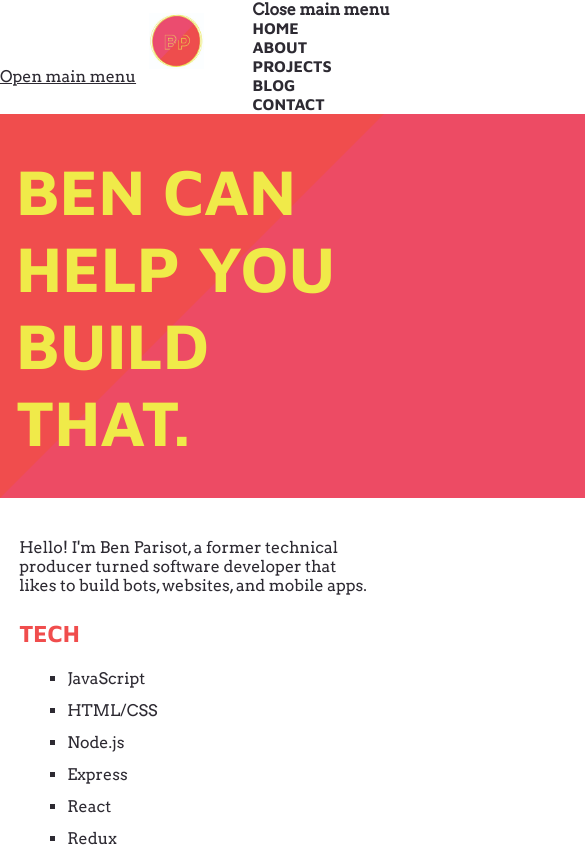
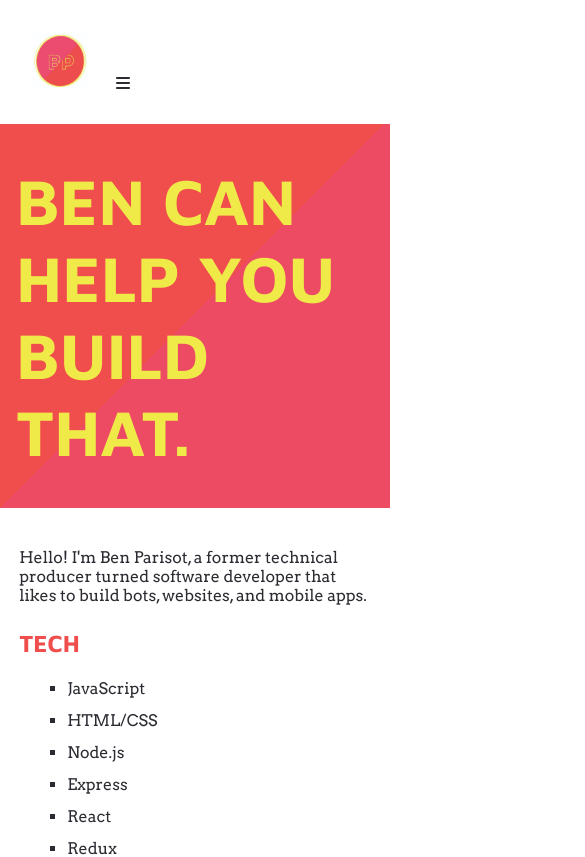
Before and after one commit to BenParisot/portfolio-site, a React (Create React App) app: page / in a window 390 px wide. Shown: the top 857 px of the page, 585 px wide, since content can reach past the window. Built offline with nearby package versions, Linux system fonts and the light colour scheme.

Commit message:
hamburger menu working

```diff
--- a/public/index.html
+++ b/public/index.html
@@ -22,6 +22,7 @@
     <title>Ben Parisot | Full Stack JavaScript Developer</title>
     <meta name="description" content="Ben Parisot is a full stack JavaScript developer working in the Node, React/Redux, MongoDB, and Express.">
     <link href="https://fonts.googleapis.com/css?family=Arvo|Maven+Pro:400,700&display=swap" rel="stylesheet">
+    <script src="https://kit.fontawesome.com/2bd6d06940.js"></script>
   </head>
   <body>
     <noscript>You need to enable JavaScript to run this app.</noscript>
--- a/src/App.css
+++ b/src/App.css
@@ -45,12 +45,171 @@ button {
   margin: .8rem;
 }
 
+/* Screen reader only */
+.sr-only {
+  position: absolute;
+  width: 1px;
+  height: 1px;
+  padding: 0;
+  margin: -1px;
+  overflow: hidden;
+  clip: rect(0,0,0,0);
+  border: 0;
+}
+
+/* Button styling */
+.menu-toggle {
+  display: inline-block;
+  padding: .75em 15px;
+  line-height: 1em;
+  font-size: 1em;
+  color: #333;
+}
+
+.menu-toggle:hover,
+.menu-toggle:focus {
+  color: #c00;
+}
+
+/*
+ Default styles + Mobile first
+ Offscreen menu style
+*/
+.main-menu {
+  position: absolute;
+  display: none;
+  left: -200px;
+  top: 0;
+  height: 100%;
+  overflow-y: scroll;
+  overflow-x: visible;
+  transition: left 0.3s ease,
+    	box-shadow 0.3s ease;
+  z-index: 999;
+}
+
+.main-menu ul {
+  list-style: none;
+  margin: 0;
+  padding: 2.5em 0 0;
+  /* Hide shadow w/ -8px while 'closed' */
+  -webkit-box-shadow: -8px 0 8px rgba(0,0,0,.5);
+     -moz-box-shadow: -8px 0 8px rgba(0,0,0,.5);
+          box-shadow: -8px 0 8px rgba(0,0,0,.5);
+  min-height: 100%;
+  width: 200px;
+  background: #1a1a1a;
+}
+
+.main-menu a {
+  display: block;
+  padding: .75em 15px;
+  line-height: 1em;
+  font-size: 1em;
+  color: #fff;
+  text-decoration: none;
+  border-bottom: 1px solid #383838;
+}
+
+.main-menu li:first-child a {
+  border-top: 1px solid #383838;
+}
+
+.main-menu a:hover,
+.main-menu a:focus {
+  background: #333;
+  text-decoration: underline;
+}
+
+.main-menu .menu-close {
+  position: absolute;
+  right: 0;
+  top: 0;
+}
+
+
+/*
+ More to come here...
+*/
+
+/*
+ On small devices, allow it to toggle...
+*/
+/*
+ :target for non-JavaScript
+ [aria-expanded] will be used if/when JavaScript is added to improve interaction, though it's completely optional.
+*/
+.main-menu:target,
+.main-menu[aria-expanded="true"] {
+  display: block;
+  left: 0;
+  outline: none;
+  -moz-box-shadow: 3px 0 12px rgba(0,0,0,.25);
+  -webkit-box-shadow: 3px 0 12px rgba(0,0,0,.25);
+  box-shadow: 3px 0 12px rgba(0,0,0,.25);
+}
+
+.main-menu:target .menu-close,
+.main-menu[aria-expanded="true"] .menu-close {
+  z-index: 1001;
+}
+
+.main-menu:target ul,
+.main-menu[aria-expanded="true"] ul {
+  position: relative;
+  z-index: 1000;
+}
+
+/*
+ We could us `.main-menu:target:after`, but
+ it wouldn't be clickable.
+*/
+.main-menu:target + .backdrop,
+.main-menu[aria-expanded="true"] + .backdrop{
+  position: absolute;
+  display: block;
+  left: 0;
+  top: 0;
+  width: 100%;
+  height: 100%;
+  z-index: 998;
+  background: #000;
+  background: rgba(0,0,0,.85);
+  cursor: default;
+}
+
+@supports (position: fixed) {
+  .main-menu,
+  .main-menu:target + .backdrop,
+  .main-menu[aria-expanded="true"] + .backdrop{
+    position: fixed;
+  }
+}
+
+
+/*
+ Demo purposes only
+*/
+*,
+*:before,
+*:after {
+  box-sizing: border-box;
+}
+
+header {
+  padding: 20px;
+  display: flex;
+  align-items: baseline;
+}
+
+
+/*
 header {
   display: flex;
   justify-content: space-between;
-}
+} */
 
-header nav li {
+/* header nav li {
   list-style: none;
   text-transform: uppercase;
 }
@@ -60,7 +219,7 @@ header nav a {
   color: #2D2A32;
   font-weight: bold;
   font-family: 'Maven Pro', sans-serif;
-}
+} */
 
 .social-links {
   display: none;
--- a/src/components/About.js
+++ b/src/components/About.js
@@ -3,7 +3,7 @@ import ben from '../assets/ben-parisot-styled.jpg';
 
 export default function About() {
     return (
-        <section className="about">
+        <section id="about" className="about">
             <section className="about-left">
                 <img src={ben} alt="Ben Parisot JavaScript Developer" />
                 <section className="introduction">
--- a/src/components/Contact.js
+++ b/src/components/Contact.js
@@ -2,7 +2,7 @@ import React from 'react';
 
 export default function Contact() {
     return (
-        <section className="contact">
+        <section id="contact" className="contact">
             <h2>Contact Me:</h2>
             <section className="contact-row">
                 <section className="contact-info">
--- a/src/components/Header.js
+++ b/src/components/Header.js
@@ -8,16 +8,17 @@ import icon from '../assets/icon.jpg';
 export default function Header() {
     return (
        <header id="header" className="header">
+                 <img className="logo-desktop" id="home" style={{ height: '75px', margin: 'auto' }} src={headerLogo} alt="Ben Parisot Logo" />
+        <img className="logo-mobile" src={icon} alt="Ben Parisot Logo small" />
         <a href="#main-menu"
           id="main-menu-toggle"
           className="menu-toggle"
           aria-label="Open main menu">
             <span className="sr-only">Open main menu</span>
             <span className="fa fa-bars" aria-hidden="true"></span>
-          <img className="logo-desktop" id="home" style={{ height: '75px', margin: 'auto' }} src={headerLogo} alt="Ben Parisot Logo" />
-          <img className="logo-mobile" src={icon} alt="Ben Parisot Logo small" />
         </a>
-        <nav id="main-menu" className="main-menu" aria-label="main menu">
+
+        <nav id="main-menu" className="main-menu" aria-label="Main menu">
           <a href="#main-menu-toggle"
             id="main-menu-close"
             className="menu-close"
@@ -25,16 +26,18 @@ export default function Header() {
               <span className="sr-only">Close main menu</span>
               <span className="fa fa-close" aria-hidden="true"></span>
           </a>
-          <li><a href="/">Home</a></li>
-          <li><a href="#about">About</a></li>
-          <li><a href="#projects">Projects</a></li>
-          <li><a target="blank" href="https://herecodesnothing.com/">Blog</a></li>
-          <li><a href="#contact">Contact</a></li>
+          <ul>
+            <li><a href="#about">About</a></li>
+            <li><a href="#projects">Projects</a></li>
+            <li><a href="#experience">Experience</a></li>
+            <li><a target="blank" href="https://herecodesnothing.com/">Blog</a></li>
+            <li><a href="#contact">Contact</a></li>
+          </ul>
         </nav>
         <a href="#main-menu-toggle"
           className="backdrop"
           tabIndex="-1"
-          aria-hidden="true" hidden></a>
+          aria-hidden="true" hidden>.</a>
         <section className="social-links">
             <a href="https://twitter.com/HereCodesNothin" target="blank"><img style={{ width: '45px', height: '45px', margin: 'auto 7px' }} src={twitter} alt="Twitter logo" /></a>
             <a href="https://www.linkedin.com/in/benparisot/" target="blank"><img style={{ width: '45px', height: '45px', margin: 'auto 7px' }} src={linkedin} alt="LinkedIn logo" /></a>
--- a/src/components/Work.js
+++ b/src/components/Work.js
@@ -22,7 +22,7 @@ export default class Work extends PureComponent {
     render() {
         console.log('render', this.state);
         return (
-            <section className="work">
+            <section id="experience" className="work">
                 <h2>My Work Experience:</h2>
                 <ul className="experience">
                     <li data-title="Tech Producer" data-company="Helios Interactive" data-description="Part scrum master and part release manager, I worked with clients, producers, designers, and developers to keep projects on schedule and deliver working apps under strict deadlines." data-dates="July 2016 - Jan 2019" onClick={this.handleClick}>Tech Producer - Helios Interactive</li>
```
